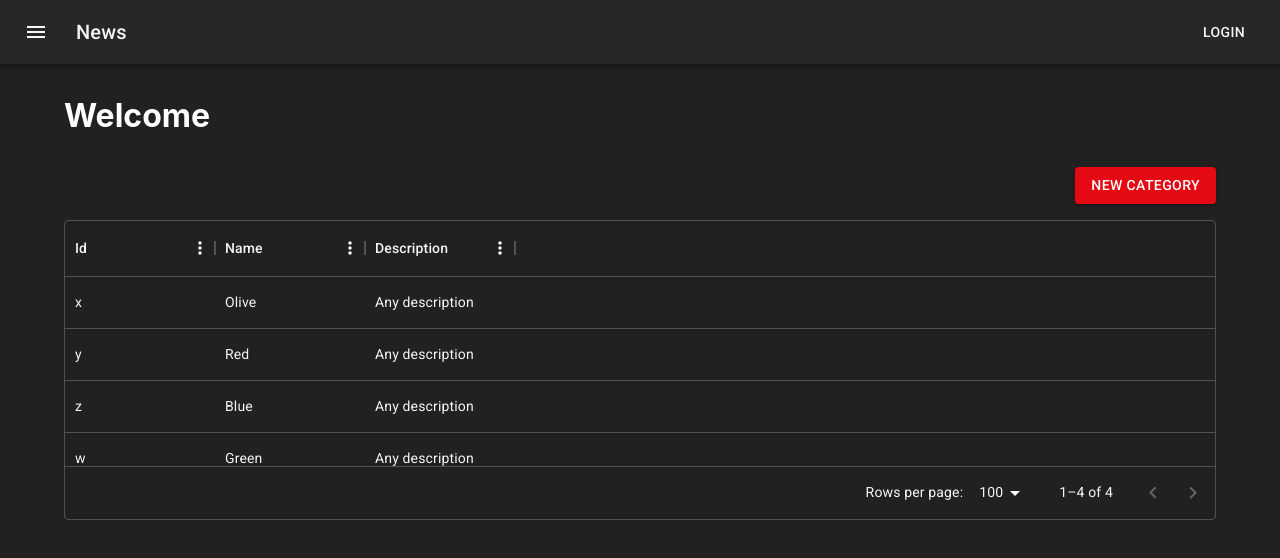
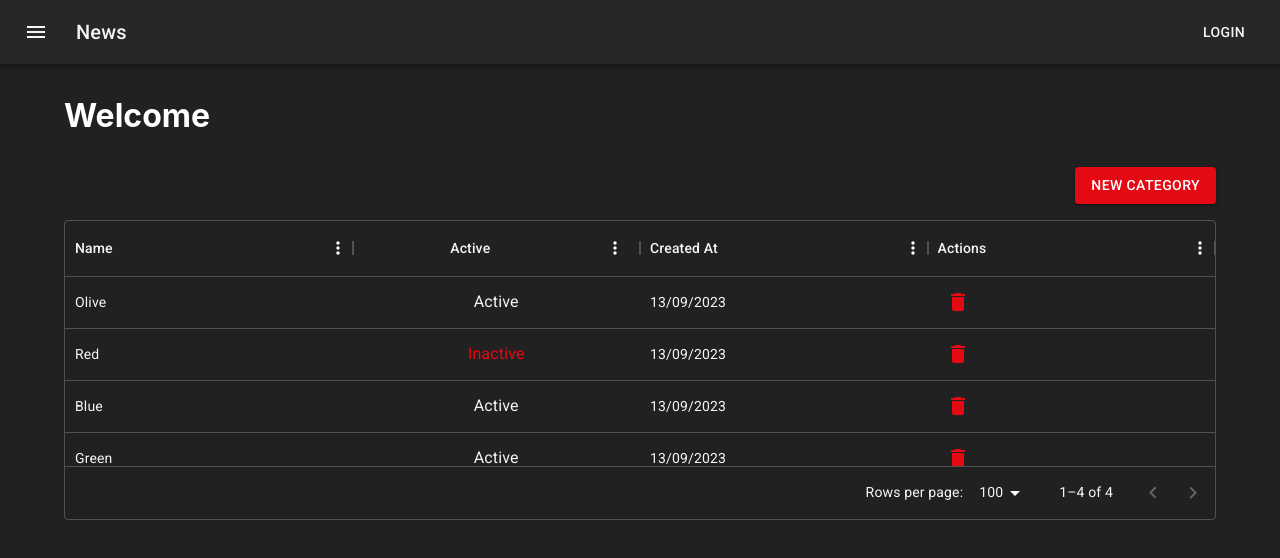
Before and after one commit to killertiger/fullcycle_codeflix, a React (Create React App) app: page / in a window 1280 px wide. Shown: the top 558 px of the page. Built offline with nearby package versions, Linux system fonts and the light colour scheme.

Commit message:
feat: :sparkles: review columns on ListCategory

```diff
--- a/package.json
+++ b/package.json
@@ -6,7 +6,7 @@
     "@emotion/react": "^11.11.1",
     "@emotion/styled": "^11.11.0",
     "@fontsource/roboto": "^5.0.8",
-    "@mui/icons-material": "^5.14.15",
+    "@mui/icons-material": "^5.14.18",
     "@mui/material": "^5.14.15",
     "@mui/x-data-grid": "^6.18.1",
     "@reduxjs/toolkit": "^1.9.7",
--- a/src/features/categories/ListCategory.tsx
+++ b/src/features/categories/ListCategory.tsx
@@ -1,7 +1,8 @@
-import { Box, Button, Link, Typography } from "@mui/material"
+import { Box, Button, IconButton, Link, Typography } from "@mui/material"
 import { useAppSelector } from "../../app/hooks";
 import { selectCategories } from "./categorySlice";
-import { DataGrid, GridRowsProp, GridColDef } from '@mui/x-data-grid';
+import DeleteIcon from "@mui/icons-material/Delete";
+import { DataGrid, GridRowsProp, GridColDef, GridRenderCellParams } from '@mui/x-data-grid';
 
 export const CategoryList = () => {
     const categories = useAppSelector(selectCategories)
@@ -10,29 +11,70 @@
         id: category.id,
         name: category.name,
         description: category.description,
+        isActive: category.is_active,
+        createdAt: new Date(category.created_at).toLocaleDateString("pt-BR"),
     }));
 
     const columns: GridColDef[] = [
-        { field: 'id', headerName: 'Id', width: 150 },
-        { field: 'name', headerName: 'Name', width: 150 },
-        { field: 'description', headerName: 'Description', width: 150 },
+        {
+            field: 'name',
+            headerName: 'Name',
+            flex: 1
+        },
+        {
+            field: 'isActive',
+            headerName: 'Active',
+            flex: 1,
+            type: 'boolean',
+            renderCell: renderIsActiveCell,
+        },
+        {
+            field: 'createdAt',
+            headerName: 'Created At',
+            flex: 1},
+        {
+            field: 'id',
+            headerName: 'Actions',
+            flex: 1,
+            renderCell: renderActionsCell,
+        }
     ];
 
+    function renderActionsCell(rowData: GridRenderCellParams) {
         return (
-        <Box maxWidth="lg" sx={{mt: 4, mb: 4}}>
+            <IconButton
+                color="secondary"
+                onClick={() => console.log("clicked")}
+                aria-label="delete"
+                >
+                <DeleteIcon />
+            </IconButton>
+        )
+    }
+
+    function renderIsActiveCell(rowData: GridRenderCellParams) {
+        return (
+            <Typography color={rowData.value ? "primary" : "secondary"}>
+                {rowData.value ? "Active" : "Inactive"}
+            </Typography>
+        )
+    }
+
+    return (
+        <Box maxWidth="lg" sx={{ mt: 4, mb: 4 }}>
             <Box display="flex" justifyContent="flex-end">
                 <Button
                     variant="contained"
                     color="secondary"
                     component={Link}
                     href="/categories/create"
-                style={{marginBottom: "1rem"}}
+                    style={{ marginBottom: "1rem" }}
                 >
                     New Category
                 </Button>
             </Box>
 
-            <div style={{height: 300, width: '100%'}}>
+            <div style={{ height: 300, width: '100%' }}>
                 <DataGrid rows={rows} columns={columns} />
             </div>
         </Box>
--- a/src/features/categories/categorySlice.ts
+++ b/src/features/categories/categorySlice.ts
@@ -23,7 +23,7 @@
 
 export const initialState = [
     category,
-    {... category, id: "y", name: "Red"},
+    {... category, id: "y", name: "Red", is_active: false},
     {... category, id: "z", name: "Blue"},
     {... category, id: "w", name: "Green"},
 ];
```
Also changed, not shown: 2 other files (tests, documents, lock files or other folders). Lines whose indentation alone changed are shown as unchanged.
